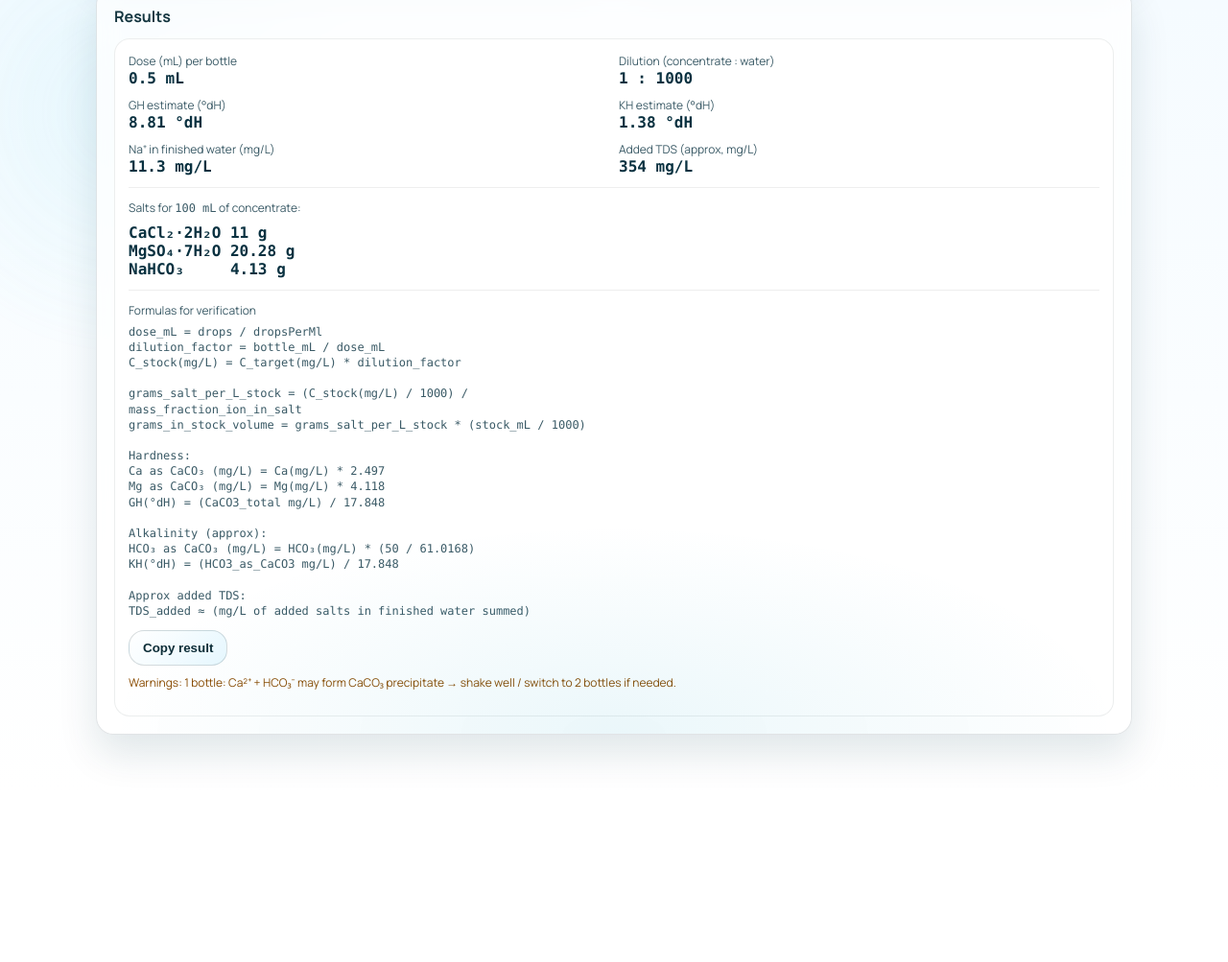
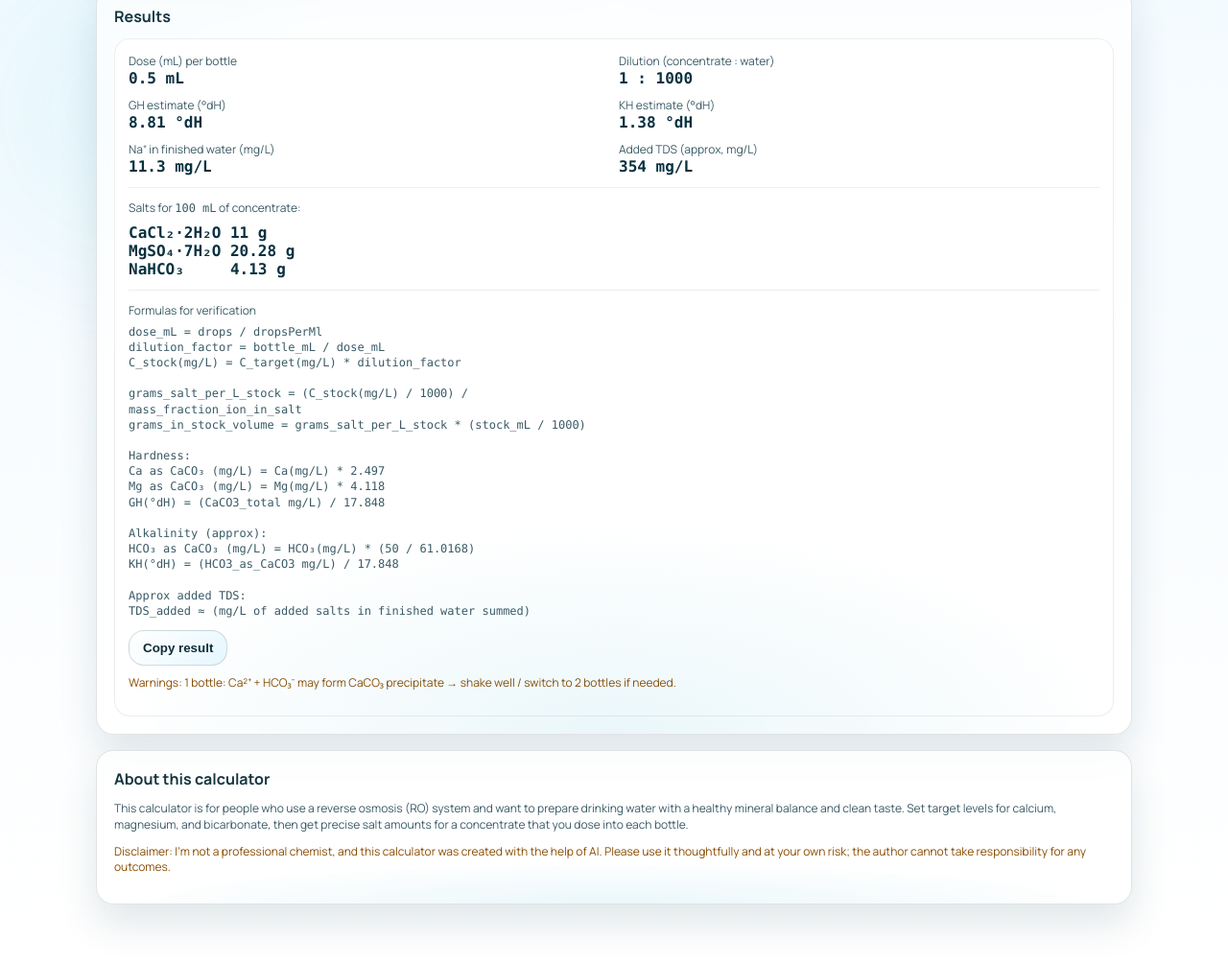
Before and after one commit to megahertz/ro-calculator, a website with bundled scripts: page index.html in a window 1280 px wide. Shown: the part 543-1546 px from the top of the page at 96% size. Before the commit the page ends 1369 px from the top, so only its background shows below. Built offline with nearby package versions, Linux system fonts and the light colour scheme.

Commit message:
chore: Add info

```diff
--- a/index.html
+++ b/index.html
@@ -243,6 +243,22 @@
       </div>
     </div>
 
+    <section class="card seo">
+      <h2 data-i18n>About this calculator</h2>
+      <p class="muted" data-i18n>
+        This calculator is for people who use a reverse osmosis (RO) system and
+        want to prepare drinking water with a healthy mineral balance and clean
+        taste. Set target levels for calcium, magnesium, and bicarbonate, then
+        get precise salt amounts for a concentrate that you dose into each
+        bottle.
+      </p>
+      <p class="muted warn" data-i18n>
+        Disclaimer: I'm not a professional chemist, and this calculator was
+        created with the help of AI. Please use it thoughtfully and at your own
+        risk; the author cannot take responsibility for any outcomes.
+      </p>
+    </section>
+
     <script src="src/constants.js"></script>
     <script src="src/i18n.js"></script>
     <script src="src/calculations.js"></script>
--- a/src/i18n.js
+++ b/src/i18n.js
@@ -50,6 +50,7 @@ const translations = {
       'Na⁺ получается заметным (>25 mg/L). Если хочешь ниже — уменьши HCO₃⁻ цель.',
     'NaHCO₃ (baking soda)': 'NaHCO₃ (пищевая сода)',
     'of concentrate': 'концентрата',
+    'About this calculator': 'О калькуляторе',
     'Preset': 'Пресет',
     'Results': 'Результаты',
     'RO Remineralization Calculator: drops → salt grams (1 bottle or 2 bottles)':
@@ -63,6 +64,10 @@ const translations = {
     'Very low dilution: concentrate will be weak (or drop is too large).':
       'Очень маленькое разведение: концентрат выйдет слабым (или капля слишком большая).',
     'Warnings:': 'Предупреждения:',
+    'This calculator is for people who use a reverse osmosis (RO) system and want to prepare drinking water with a healthy mineral balance and clean taste. Set target levels for calcium, magnesium, and bicarbonate, then get precise salt amounts for a concentrate that you dose into each bottle.':
+      'Этот калькулятор для людей, которые используют систему обратного осмоса (RO) и хотят готовить питьевую воду со здоровым минеральным балансом и чистым вкусом. Задайте цели по кальцию, магнию и гидрокарбонату, а затем получите точные количества солей для концентрата, который дозируется в каждую бутылку.',
+    "Disclaimer: I'm not a professional chemist, and this calculator was created with the help of AI. Please use it thoughtfully and at your own risk; the author cannot take responsibility for any outcomes.":
+      'Дисклеймер: я не профессиональный химик, и этот калькулятор создан с помощью ИИ. Пользуйтесь им осознанно и на свой риск; автор не может нести ответственность за возможные последствия.',
   },
 };
 
--- a/src/styles.css
+++ b/src/styles.css
@@ -252,6 +252,10 @@ button:hover {
   background: rgba(26, 163, 200, 0.12);
 }
 
+.seo {
+  margin-top: 16px;
+}
+
 @media (max-width: 900px) {
   .grid {
     grid-template-columns: 1fr;
```
Also changed, not shown: README.md (added).
